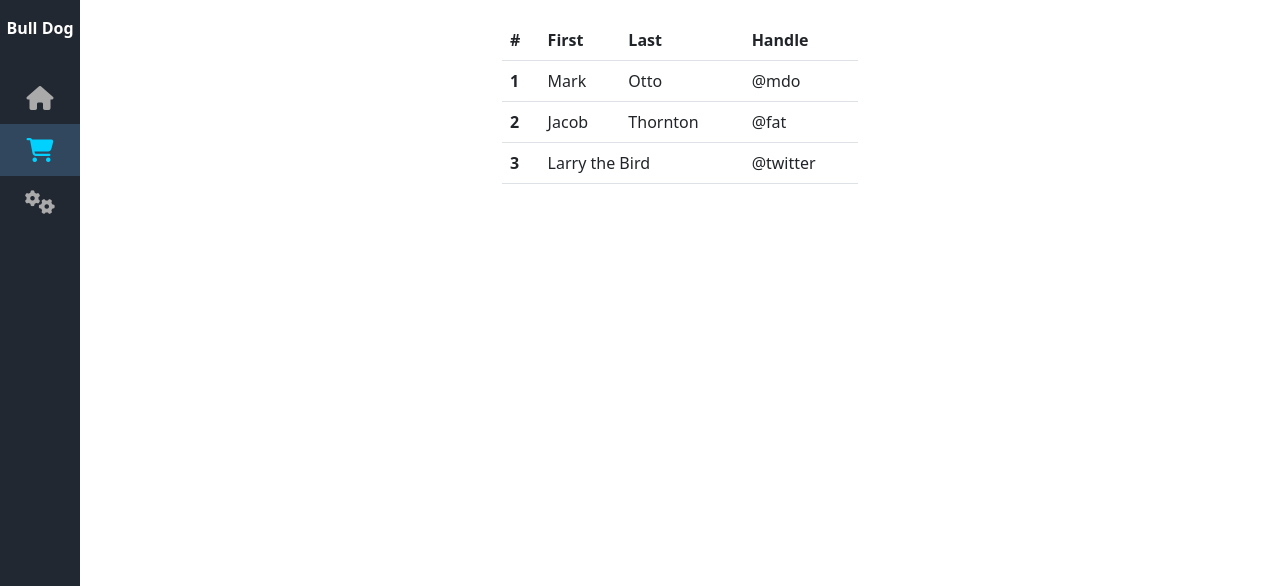
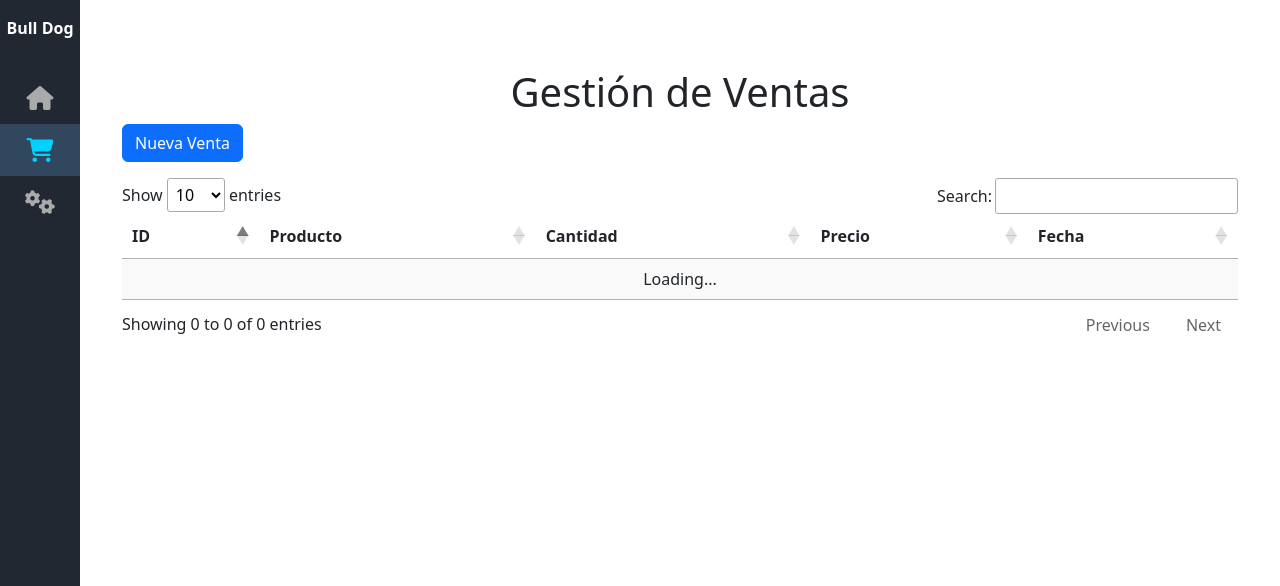
Before and after one commit to cristiandg26/Bulldog_Ice, a PHP site: page / in a window 1280 px wide, after a click that opens the changed part. Shown: the top 586 px of the page. Run offline with PHP 8.4, Linux system fonts and the light colour scheme; the visitor is signed in with stand-in values (Sample User, id 1); some libraries are stand-ins or nearby versions.

Commit message:
Cambios 13/01/2025

```diff
--- a/modelos/config/global.php
+++ b/modelos/config/global.php
@@ -4,5 +4,6 @@
 define("DB_HOST", "localhost:3306"); //ip de la pc del servidor de base de datos
 define("DB_NAME", "bulldog_ice"); //nombre de la base de datos
 define("DB_USERNAME", "root"); //usuario de la base de datos
-define("DB_PASSWORD", ""); //contraseña del usuario de la base de datos
+define("DB_PASSWORD", "dbasql"); //contraseña del usuario de la base de datos
+// define("DB_PASSWORD", ""); //contraseña del usuario de la base de datos
 define("DB_ENCODE", "UTF-8"); //definimos la codificacion de los caracteres
--- a/view/vent/v_tabla_vent.php
+++ b/view/vent/v_tabla_vent.php
@@ -1,41 +1,118 @@
-<div class="container">
-  <div class="row">
+<!DOCTYPE html>
+<html lang="en">
+<head>
+    <meta charset="UTF-8">
+    <meta name="viewport" content="width=device-width, initial-scale=1.0">
+    <title>Gestión de Ventas</title>
+    <link rel="stylesheet" href="https://cdn.datatables.net/1.13.5/css/jquery.dataTables.min.css">
+    <link rel="stylesheet" href="https://cdn.datatables.net/buttons/2.4.1/css/buttons.dataTables.min.css">
+    <link href="https://cdn.jsdelivr.net/npm/bootstrap@5.3.0-alpha3/dist/css/bootstrap.min.css" rel="stylesheet">
+</head>
+<body>
+    <div class="container mt-5">
+        <h1 class="text-center">Gestión de Ventas</h1>
 
-    <div class="col"></div>
-
-    <div class="col">
-        <table class="table">
+        <!-- Tabla de ventas -->
+        <div id="tableContainer">
+            <button id="newSaleBtn" class="btn btn-primary mb-3">Nueva Venta</button>
+            <table id="salesTable" class="display" style="width:100%">
                 <thead>
                     <tr>
-                <th scope="col">#</th>
-                <th scope="col">First</th>
-                <th scope="col">Last</th>
-                <th scope="col">Handle</th>
+                        <th>ID</th>
+                        <th>Producto</th>
+                        <th>Cantidad</th>
+                        <th>Precio</th>
+                        <th>Fecha</th>
                     </tr>
                 </thead>
-            <tbody>
-                <tr>
-                <th scope="row">1</th>
-                <td>Mark</td>
-                <td>Otto</td>
-                <td>@mdo</td>
-                </tr>
-                <tr>
-                <th scope="row">2</th>
-                <td>Jacob</td>
-                <td>Thornton</td>
-                <td>@fat</td>
-                </tr>
-                <tr>
-                <th scope="row">3</th>
-                <td colspan="2">Larry the Bird</td>
-                <td>@twitter</td>
-                </tr>
-            </tbody>
             </table>
         </div>
 
-    <div class="col"></div>
+        <!-- Formulario de nueva venta -->
+        <div id="formContainer" style="display:none;">
+            <form id="newSaleForm" class="needs-validation" novalidate>
+                <div class="mb-3">
+                    <label for="product" class="form-label">Producto:</label>
+                    <input type="text" class="form-control" id="product" name="product" required>
+                    <div class="invalid-feedback">Por favor, ingrese un producto.</div>
+                </div>
 
+                <div class="mb-3">
+                    <label for="quantity" class="form-label">Cantidad:</label>
+                    <input type="number" class="form-control" id="quantity" name="quantity" required>
+                    <div class="invalid-feedback">Por favor, ingrese una cantidad.</div>
+                </div>
+
+                <div class="mb-3">
+                    <label for="price" class="form-label">Precio:</label>
+                    <input type="number" class="form-control" id="price" name="price" required>
+                    <div class="invalid-feedback">Por favor, ingrese un precio.</div>
+                </div>
+
+                <button type="submit" class="btn btn-success">Guardar</button>
+                <button type="button" id="cancelForm" class="btn btn-secondary">Cancelar</button>
+            </form>
         </div>
     </div>
+
+    <script src="https://code.jquery.com/jquery-3.6.0.min.js"></script>
+    <script src="https://cdn.datatables.net/1.13.5/js/jquery.dataTables.min.js"></script>
+    <script src="https://cdn.datatables.net/buttons/2.4.1/js/dataTables.buttons.min.js"></script>
+    <script src="https://cdn.jsdelivr.net/npm/bootstrap@5.3.0-alpha3/dist/js/bootstrap.bundle.min.js"></script>
+
+    <script>
+        $(document).ready(function () {
+            // Inicializar DataTable
+            const salesTable = $('#salesTable').DataTable({
+                ajax: {
+                    url: 'backend/load_sales.php', // Endpoint para cargar las ventas
+                    dataSrc: ''
+                },
+                columns: [
+                    { data: 'id' },
+                    { data: 'product' },
+                    { data: 'quantity' },
+                    { data: 'price' },
+                    { data: 'date' }
+                ]
+            });
+
+            // Mostrar el formulario para nueva venta y ocultar la tabla
+            $('#newSaleBtn').click(function () {
+                $('#tableContainer').hide();
+                $('#formContainer').show();
+            });
+
+            // Cancelar el formulario y volver a mostrar la tabla
+            $('#cancelForm').click(function () {
+                $('#formContainer').hide();
+                $('#tableContainer').show();
+            });
+
+            // Enviar formulario de nueva venta
+            $('#newSaleForm').submit(function (e) {
+                e.preventDefault();
+
+                if (this.checkValidity()) {
+                    $.ajax({
+                        url: 'backend/add_sale.php', // Endpoint para insertar una nueva venta
+                        method: 'POST',
+                        data: $(this).serialize(),
+                        success: function (response) {
+                            alert('Venta registrada con éxito');
+                            $('#formContainer').hide();
+                            $('#tableContainer').show();
+                            salesTable.ajax.reload(); // Recargar la tabla
+                        },
+                        error: function () {
+                            alert('Error al registrar la venta');
+                        }
+                    });
+                } else {
+                    this.classList.add('was-validated');
+                }
+            });
+        });
+    </script>
+</body>
+</html>
```
Also changed, not shown: view/vent/v_form_vent.php (deleted, +0 -80 lines). Lines whose indentation alone changed are shown as unchanged.
